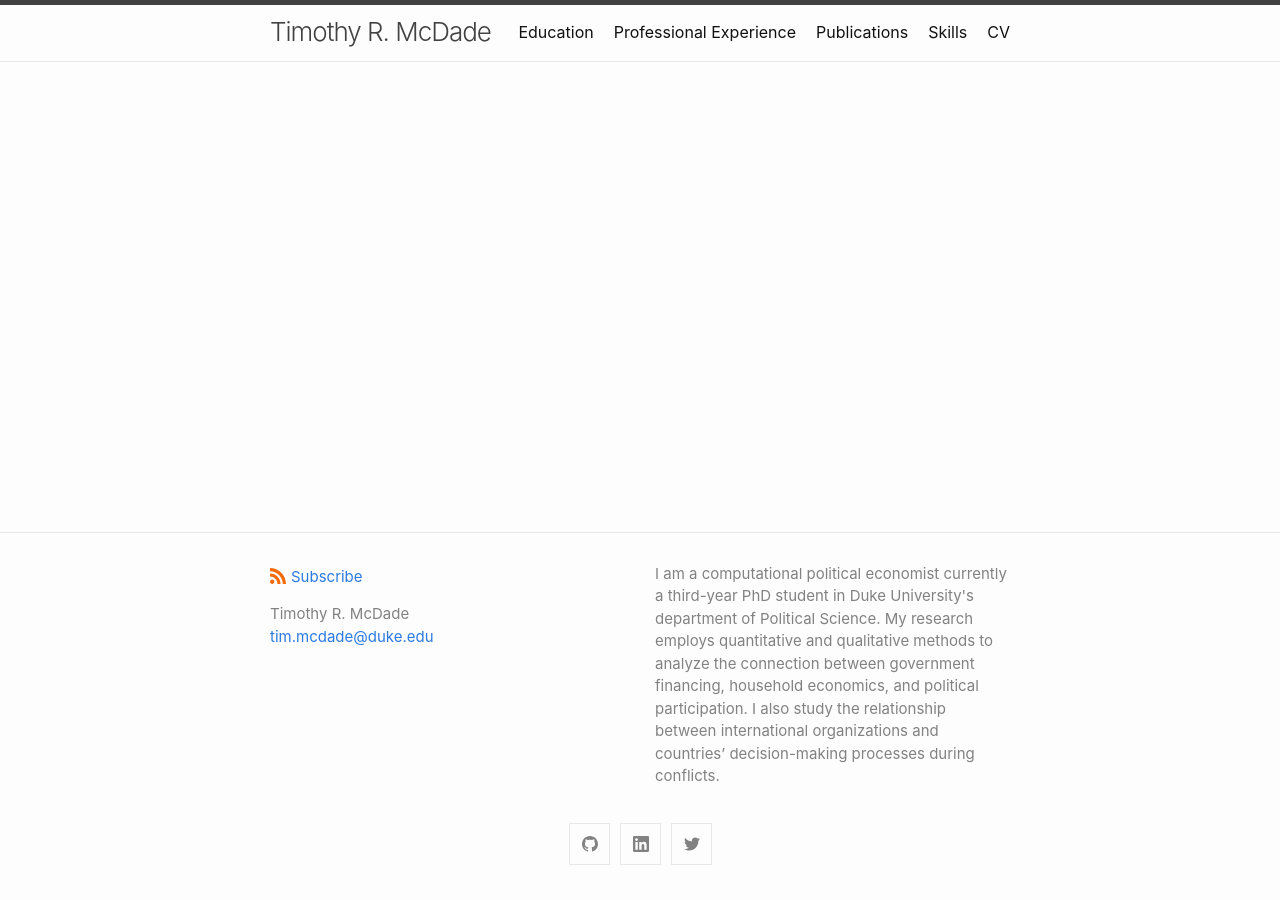
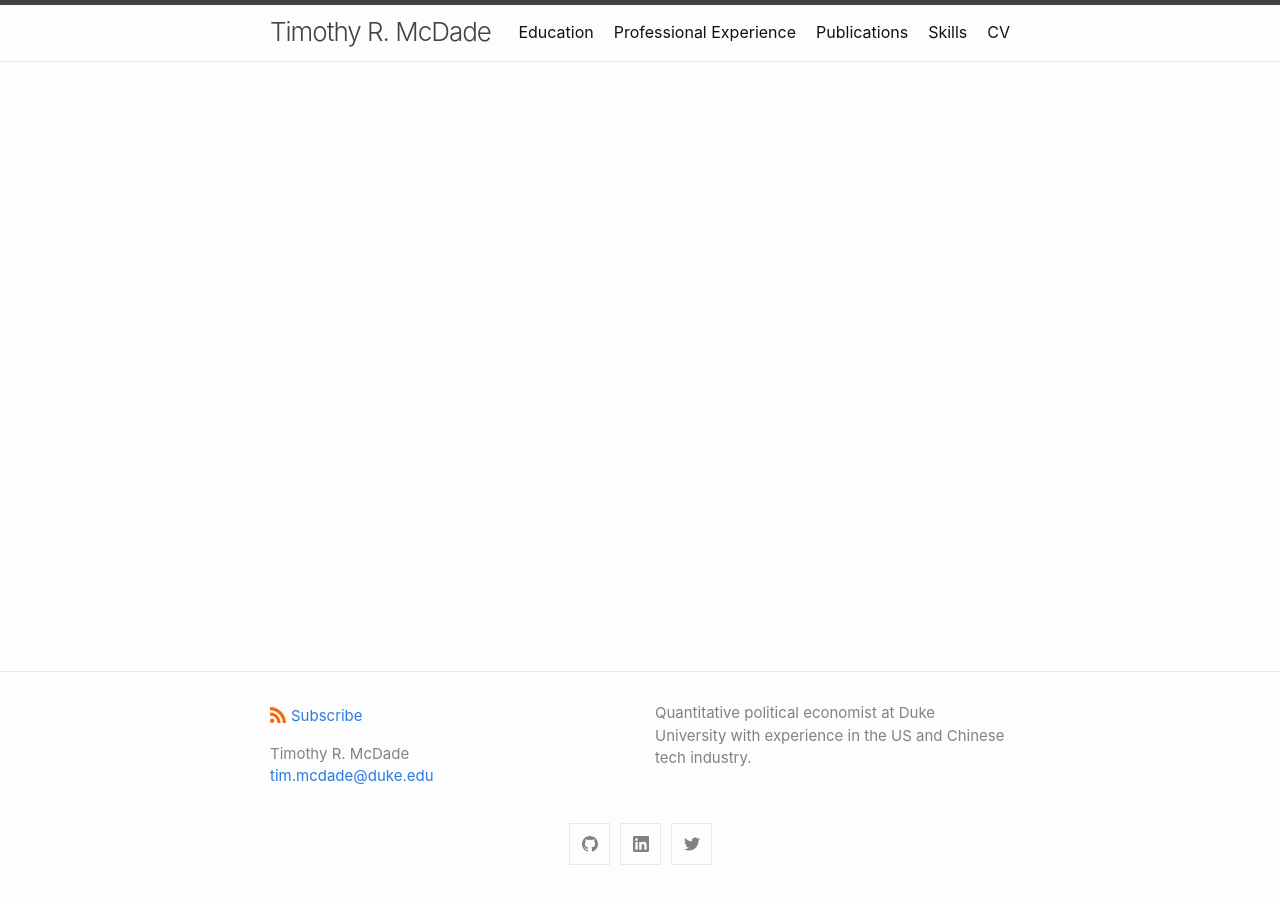
Before and after one commit to trmcdade/trmcdade.github.io, a Jekyll site: the page built from index_template.md, in a window 1280 px wide. Built offline with Jekyll 4.4.1, drawn with Linux system fonts in a browser that asks for light colours.

Commit message:
Update _config.yml

```diff
--- a/_config.yml
+++ b/_config.yml
@@ -6,12 +6,8 @@ author:
   name: Timothy R. McDade
   email: tim.mcdade@duke.edu
 description: > # this means to ignore newlines until "show_excerpts:"
-  I am a computational political economist currently a third-year
-  PhD student in Duke University's department of Political Science. My
-  research employs quantitative and qualitative methods to analyze the
-  connection between government financing, household economics, and political
-  participation. I also study the relationship between international
-  organizations and countries’ decision-making processes during conflicts.
+  Quantitative political economist at Duke University with experience in the
+  US and Chinese tech industry.
 
 show_excerpts: false # set to true to show excerpts on the homepage
 
```
